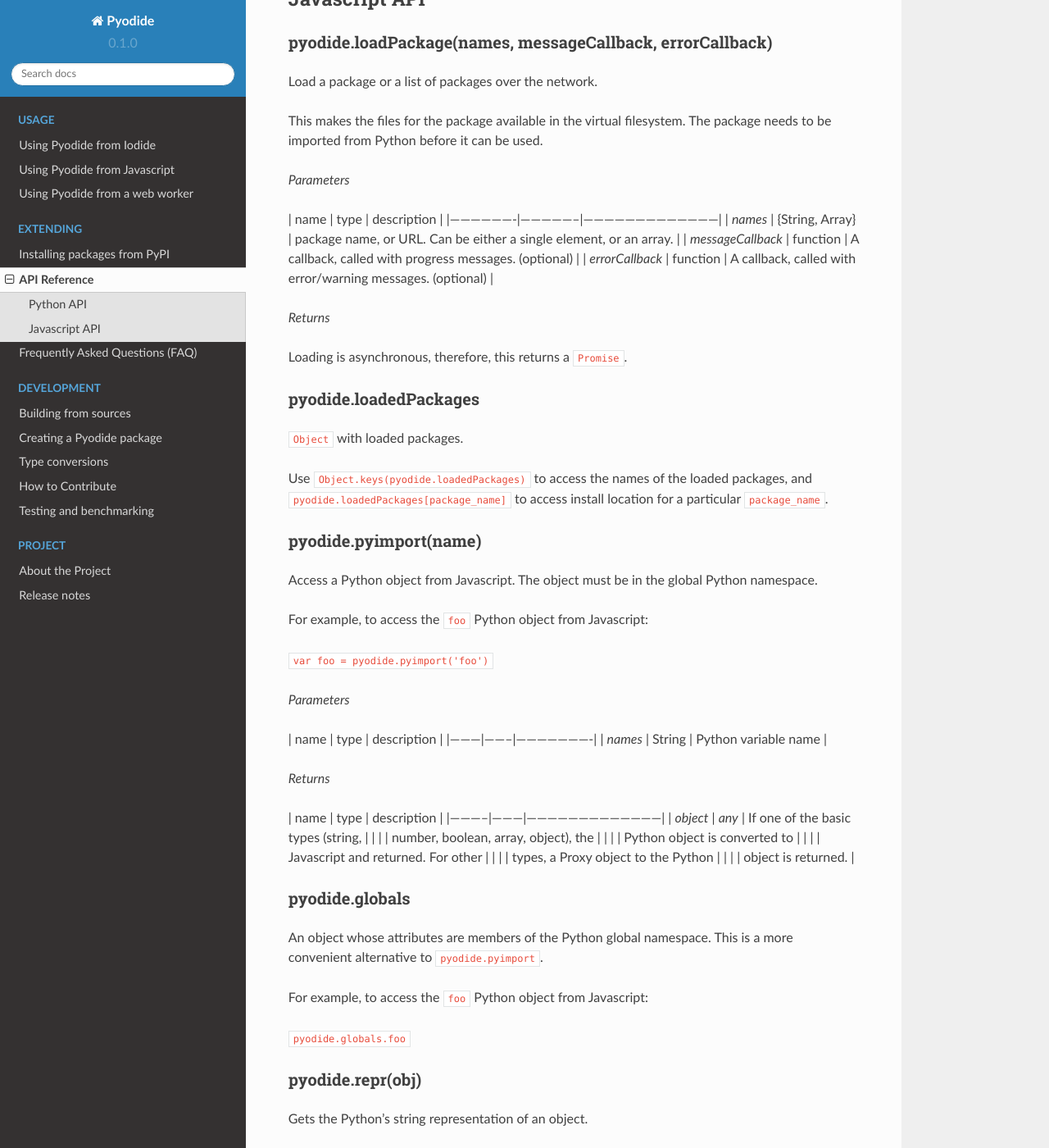
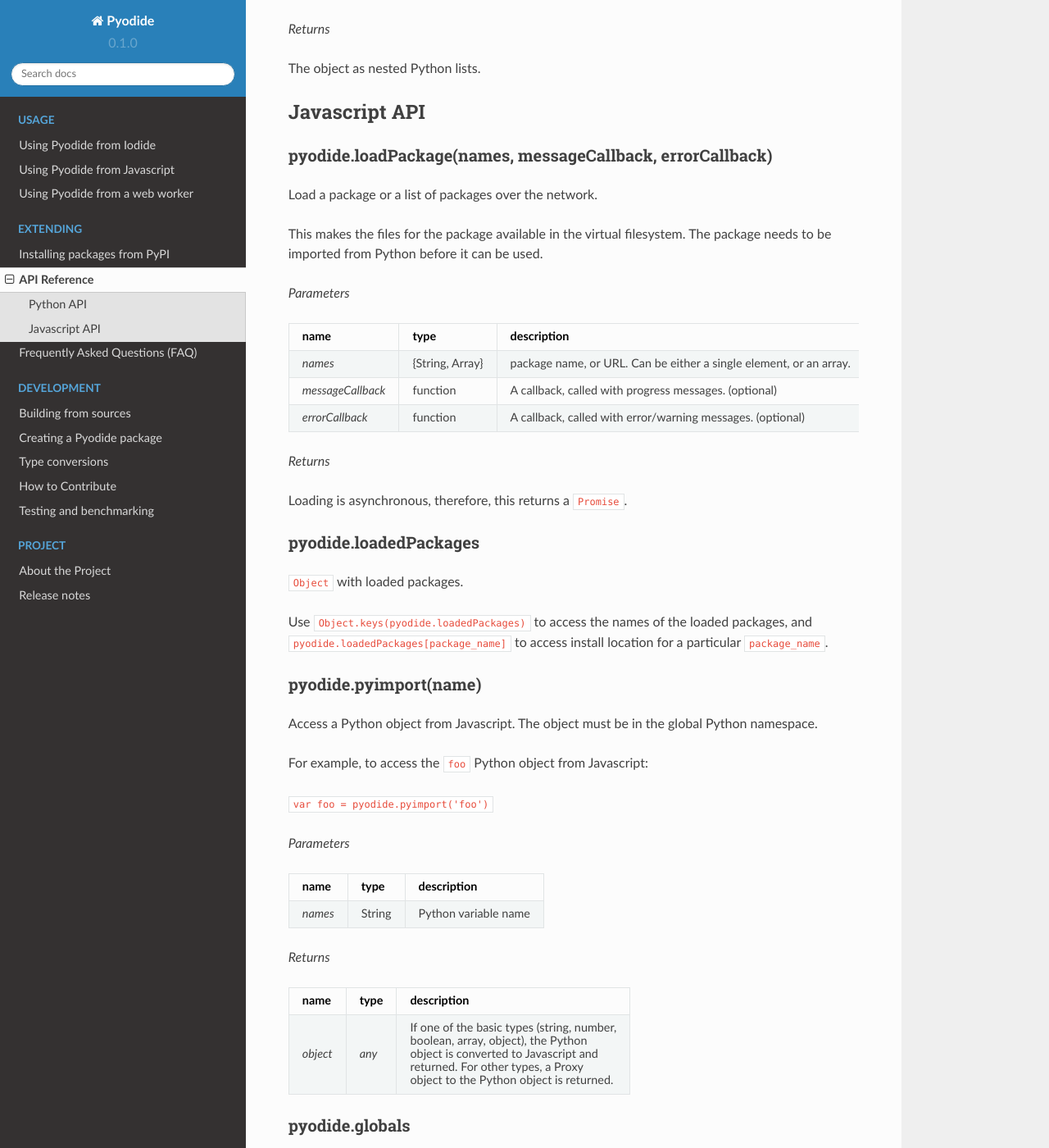
Before and after one commit to pyodide/pyodide, a Sphinx documentation site: the page built from docs/api_reference.md, in a window 1280 px wide and 1400 px high, scrolled down 1348 px. Shown: the whole window at 82% size. Built offline with Sphinx 7.4.7 and the Read the Docs theme 2.0.0, drawn with Linux system fonts in a browser that asks for light colours; the version number is read from the project's files by our own code; some of the changed text lies outside the part shown.

Commit message:
DOC/MAINT Use myst_parser for .md parsing in the docs

```diff
--- a/docs/api_reference.md
+++ b/docs/api_reference.md
@@ -107,12 +107,7 @@
 
 | name      | type    | description                           |
 |-----------|---------|---------------------------------------|
-| *object*  | *any*   | If one of the basic types (string,    |
-|           |         | number, boolean, array, object), the  |
-|           |         | Python object is converted to         |
-|           |         | Javascript and returned.  For other   |
-|           |         | types, a Proxy object to the Python   |
-|           |         | object is returned.                   |
+| *object*  | *any*   | If one of the basic types (string, number,<br>boolean, array, object), the Python<br> object is converted to        Javascript and <br>returned.  For other types, a Proxy<br> object to the Python object is returned. |
 
 ### pyodide.globals
 
--- a/docs/conf.py
+++ b/docs/conf.py
@@ -39,7 +39,7 @@
 # Add any Sphinx extension module names here, as strings. They can be
 # extensions coming with Sphinx (named 'sphinx.ext.*') or your custom
 # ones.
-extensions = ["sphinx.ext.autodoc", "m2r"]
+extensions = ["sphinx.ext.autodoc", "myst_parser"]
 
 # Add any paths that contain templates here, relative to this directory.
 templates_path = ["_templates"]
@@ -49,8 +49,6 @@
 #
 # source_suffix = ['.rst', '.md']
 source_suffix = [".rst", ".md"]
-
-rst_prolog = ""
 
 # The master toctree document.
 master_doc = "index"
@@ -107,14 +105,6 @@
 # html_sidebars = {}
 
 
-rst_prolog += """
-.. important::
-    From your browser, you can
-    `try Pyodide in an Iodide notebook <https://alpha.iodide.io/>`_.
-    The `Iodide documentation site <https://iodide-project.github.io/docs/>`_
-    provides additional user and developer documentation.
-"""
-
 # -- Options for HTMLHelp output ---------------------------------------------
 
 # Output file base name for HTML help builder.
@@ -137,11 +127,3 @@
 
 # A list of files that should not be packed into the epub file.
 epub_exclude_files = ["search.html"]
-
-
-# -- Extension configuration -------------------------------------------------
-
-extensions = [
-    # other
-    "recommonmark"
-]
```
